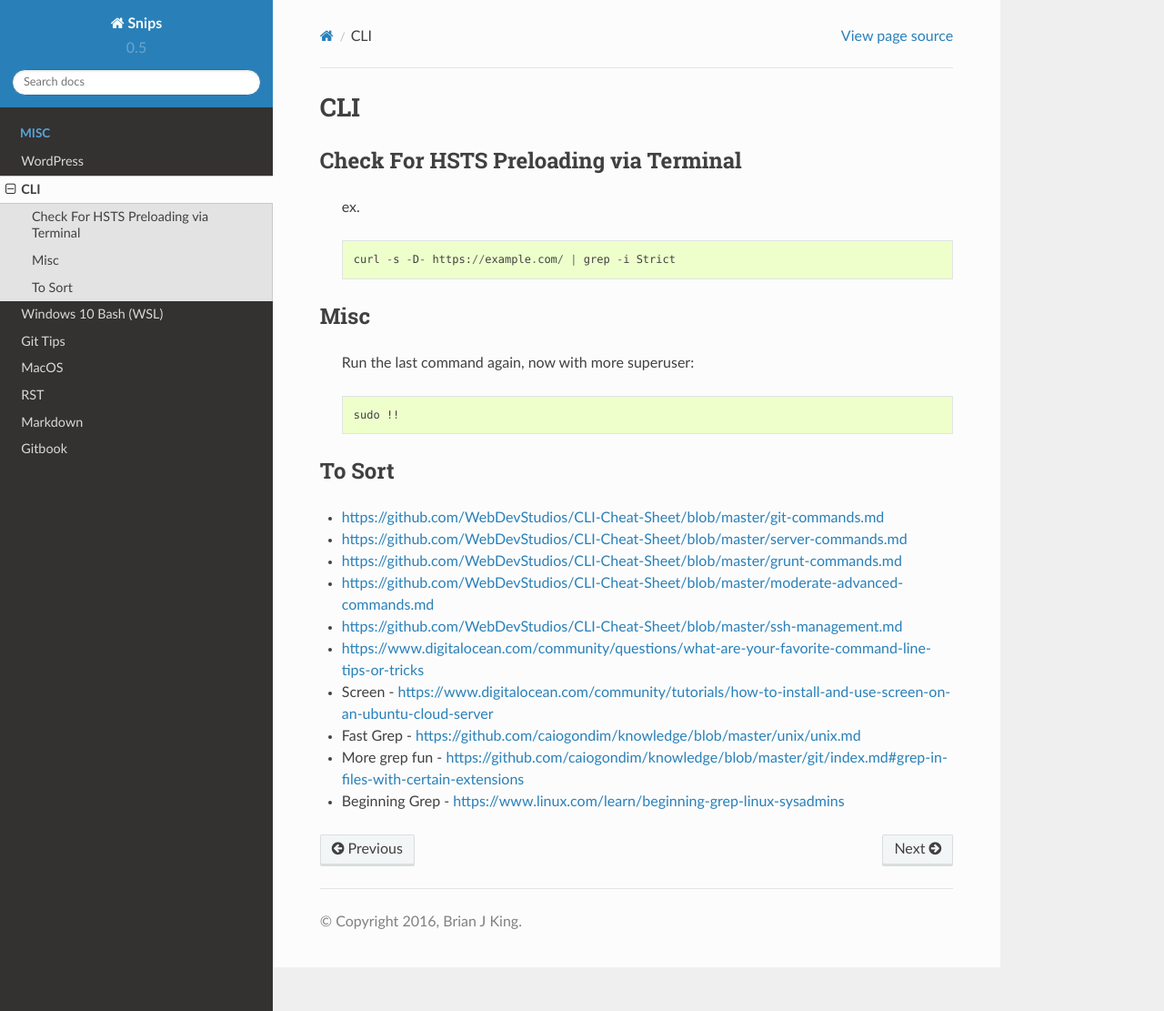
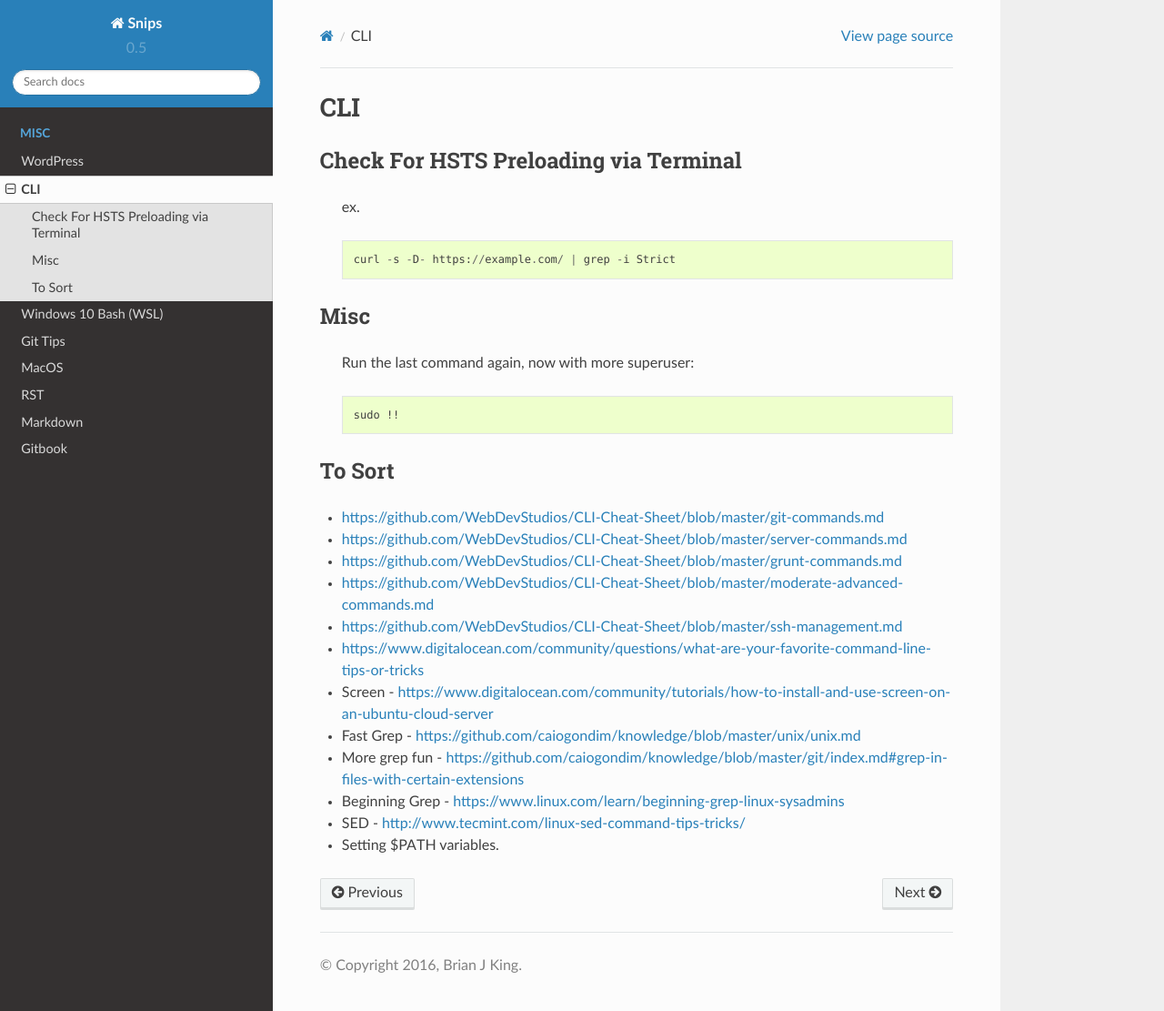
Before and after one commit to brianjking/knowledge, a Sphinx documentation site: the page built from source/cli.rst, in a window 1280 px wide and 1111 px high. Shown: the whole window at 91% size. Built offline with Sphinx 7.4.7 and the Read the Docs theme 2.0.0, drawn with Linux system fonts in a browser that asks for light colours; formulas are drawn with MathJax 3.

Commit message:
Update cli.rst

```diff
--- a/source/cli.rst
+++ b/source/cli.rst
@@ -32,3 +32,5 @@ To Sort
 * Fast Grep - https://github.com/caiogondim/knowledge/blob/master/unix/unix.md
 * More grep fun - https://github.com/caiogondim/knowledge/blob/master/git/index.md#grep-in-files-with-certain-extensions
 * Beginning Grep - https://www.linux.com/learn/beginning-grep-linux-sysadmins
+* SED - http://www.tecmint.com/linux-sed-command-tips-tricks/
+* Setting $PATH variables.
```
